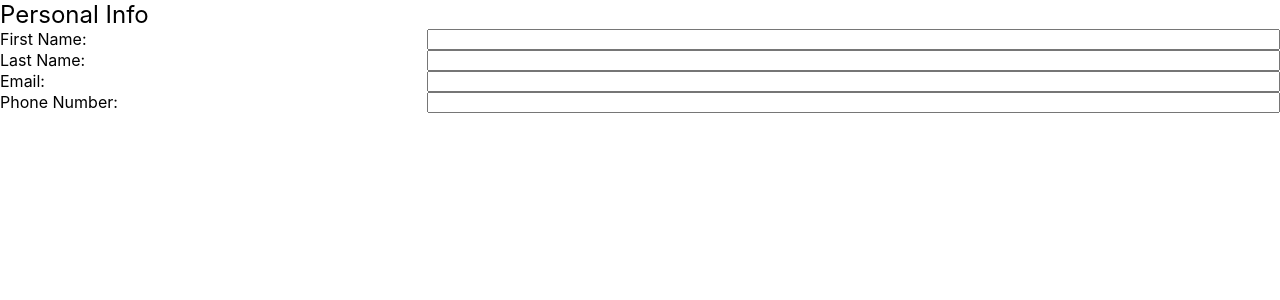
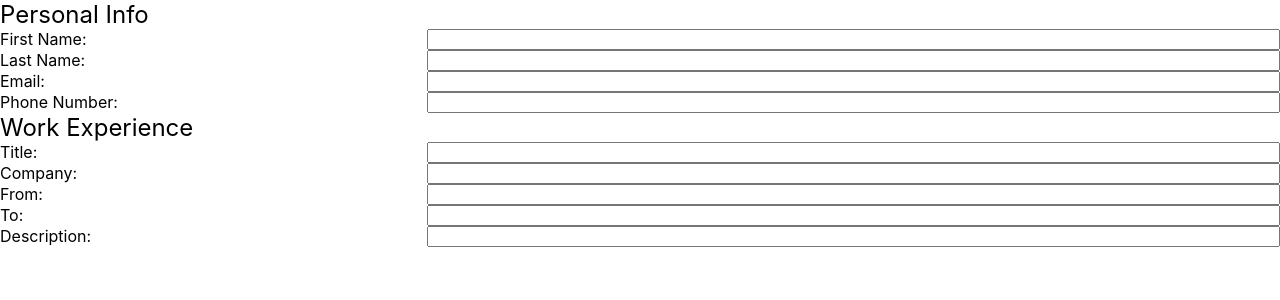
Before and after one commit to JackAgtual/cv-application, a React (Create React App) app: page / in a window 1280 px wide. Shown: the top 300 px of the page. Built offline with nearby package versions, Linux system fonts and the light colour scheme.

Commit message:
Adding initial WorkExperienceForm

```diff
--- a/src/App.js
+++ b/src/App.js
@@ -1,10 +1,12 @@
 import './App.css';
 import PersonalInfoForm from './components/PersonalInfoForm'
+import WorkExperienceForm from './components/WorkExperienceForm';
 
 function App() {
   return (
     <div className="App">
       <PersonalInfoForm />
+      <WorkExperienceForm />
     </div>
   );
 }
--- /dev/null
+++ b/src/components/WorkExperienceForm.js
@@ -0,0 +1,27 @@
+import React, { Component } from "react";
+
+export default class WorkExperienceForm extends Component {
+    constructor(props) {
+        super(props)
+    }
+
+    render() {
+        return (
+            <div>
+                <div className="formHeader">Work Experience</div>
+                <form>
+                    <label htmlFor="jobTitle">Title:</label>
+                    <input type="text" id="jobTitle"></input>
+                    <label htmlFor="companyName">Company:</label>
+                    <input type="text" id="companyName"></input>
+                    <label htmlFor="from">From:</label>
+                    <input type="text" id="from"></input>
+                    <label htmlFor="to">To:</label>
+                    <input type="text" id="to"></input>
+                    <label htmlFor="description">Description:</label>
+                    <input type="text" id="description"></input>
+                </form>
+            </div >
+        )
+    }
+}
```
